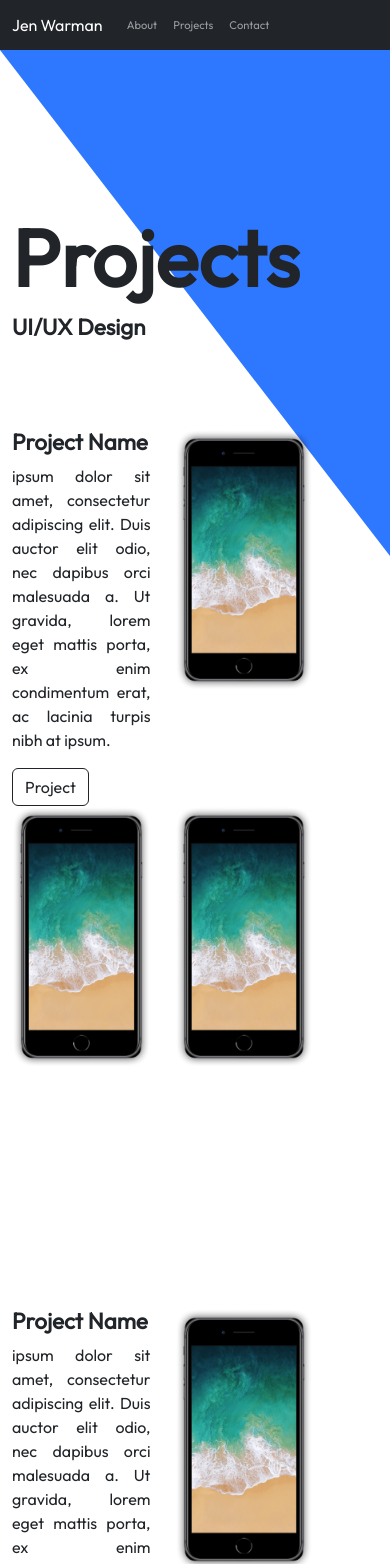
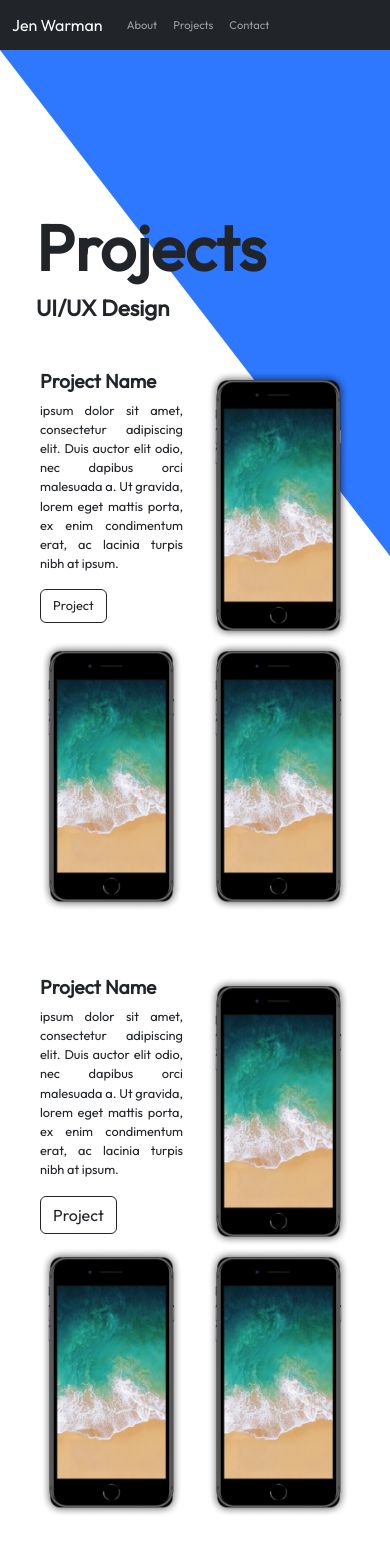
Before and after one commit to JenWarman/portfolio, a React (Vite) app: page /projects in a window 390 px wide. Shown: the top 1564 px of the page. Built offline with nearby package versions, Linux system fonts and the light colour scheme.

Commit message:
media queries on project page

```diff
--- a/src/components/DesignProjects.jsx
+++ b/src/components/DesignProjects.jsx
@@ -14,52 +14,52 @@ function DesignProjects() {
         </Row>
 
         <Row className="project-info">
-      <Col xs={5} md={3}>
-          <h2 className='recent-projects-title'>Project Name</h2>
-          <p className='recent-projects-text'>ipsum dolor sit amet, consectetur adipiscing elit. Duis auctor elit odio, nec dapibus orci malesuada a. Ut gravida, lorem eget mattis porta, ex enim condimentum erat, ac lacinia turpis nibh at ipsum.</p>
-          <Button variant="outline-dark">Project</Button>
+      <Col xs={6} md={3}>
+          <h2 className='projects-title'>Project Name</h2>
+          <p className='projects-text'>ipsum dolor sit amet, consectetur adipiscing elit. Duis auctor elit odio, nec dapibus orci malesuada a. Ut gravida, lorem eget mattis porta, ex enim condimentum erat, ac lacinia turpis nibh at ipsum.</p>
+          <Button className='project-button' variant="outline-dark">Project</Button>
         </Col>
-        <Col className='project-image' xs={5} md={3}>
+        <Col className='project-image' xs={6} md={3}>
           <Image src="../iPhone.png" rounded fluid/>
         </Col>
-        <Col className='project-image' xs={5} md={3}>
+        <Col className='project-image' xs={6} md={3}>
           <Image src="../iPhone.png"rounded fluid/>
         </Col>
-        <Col className='project-image' xs={5} md={3}>
+        <Col className='project-image' xs={6} md={3}>
           <Image src="../iPhone.png" rounded fluid/>
         </Col>
       </Row>
 
       <Row className="project-info">
-      <Col xs={5} md={3}>
-          <h2 className='recent-projects-title'>Project Name</h2>
-          <p className='recent-projects-text'>ipsum dolor sit amet, consectetur adipiscing elit. Duis auctor elit odio, nec dapibus orci malesuada a. Ut gravida, lorem eget mattis porta, ex enim condimentum erat, ac lacinia turpis nibh at ipsum.</p>
+      <Col xs={6} md={3}>
+          <h2 className='projects-title'>Project Name</h2>
+          <p className='projects-text'>ipsum dolor sit amet, consectetur adipiscing elit. Duis auctor elit odio, nec dapibus orci malesuada a. Ut gravida, lorem eget mattis porta, ex enim condimentum erat, ac lacinia turpis nibh at ipsum.</p>
           <Button variant="outline-dark">Project</Button>
         </Col>
-        <Col className='project-image' xs={5} md={3}>
+        <Col className='project-image' xs={6} md={3}>
           <Image src="../iPhone.png" rounded fluid/>
         </Col>
-        <Col className='project-image' xs={5} md={3}>
+        <Col className='project-image' xs={6} md={3}>
           <Image src="../iPhone.png"rounded fluid/>
         </Col>
-        <Col className='project-image' xs={5} md={3}>
+        <Col className='project-image' xs={6} md={3}>
           <Image src="../iPhone.png" rounded fluid/>
         </Col>
       </Row>
 
       <Row className="project-info">
-      <Col xs={5} md={3}>
-          <h2 className='recent-projects-title'>Project Name</h2>
-          <p className='recent-projects-text'>ipsum dolor sit amet, consectetur adipiscing elit. Duis auctor elit odio, nec dapibus orci malesuada a. Ut gravida, lorem eget mattis porta, ex enim condimentum erat, ac lacinia turpis nibh at ipsum.</p>
+      <Col xs={6} md={3}>
+          <h2 className='projects-title'>Project Name</h2>
+          <p className='projects-text'>ipsum dolor sit amet, consectetur adipiscing elit. Duis auctor elit odio, nec dapibus orci malesuada a. Ut gravida, lorem eget mattis porta, ex enim condimentum erat, ac lacinia turpis nibh at ipsum.</p>
           <Button variant="outline-dark">Project</Button>
         </Col>
-        <Col className='project-image' xs={5} md={3}>
+        <Col className='project-image' xs={6} md={3}>
           <Image src="../iPhone.png" rounded fluid/>
         </Col>
-        <Col className='project-image' xs={5} md={3}>
+        <Col className='project-image' xs={6} md={3}>
           <Image src="../iPhone.png"rounded fluid/>
         </Col>
-        <Col className='project-image' xs={5} md={3}>
+        <Col className='project-image' xs={6} md={3}>
           <Image src="../iPhone.png" rounded fluid/>
         </Col>
       </Row>
--- a/src/index.css
+++ b/src/index.css
@@ -270,6 +270,33 @@
   /* .skills-image {
     display:;
   } */
+   .project-header {
+    font-size: 4rem;
+    margin: 0 auto;
+    padding-left: 1.5rem
+   }
+   .recent-projects-title {
+    margin: 0 auto;
+    padding-left: 1.5rem;
+    padding-bottom: 1rem;
+    padding-top: 0.5rem;
+   }
+   .project-info.row {
+    margin: 1rem;
+    padding-top: 1rem;
+    padding-bottom: 2rem;
+    justify-content: center;
+   }
+   .projects-title {
+    font-size: 1.2rem;
+    font-weight: bold;
+   }
+   .projects-text {
+    font-size: 0.8rem;
+   }
+   .project-button.btn.btn-outline-dark {
+    font-size: 0.8rem;
+   }
 }
 
 .skills-image {
```
